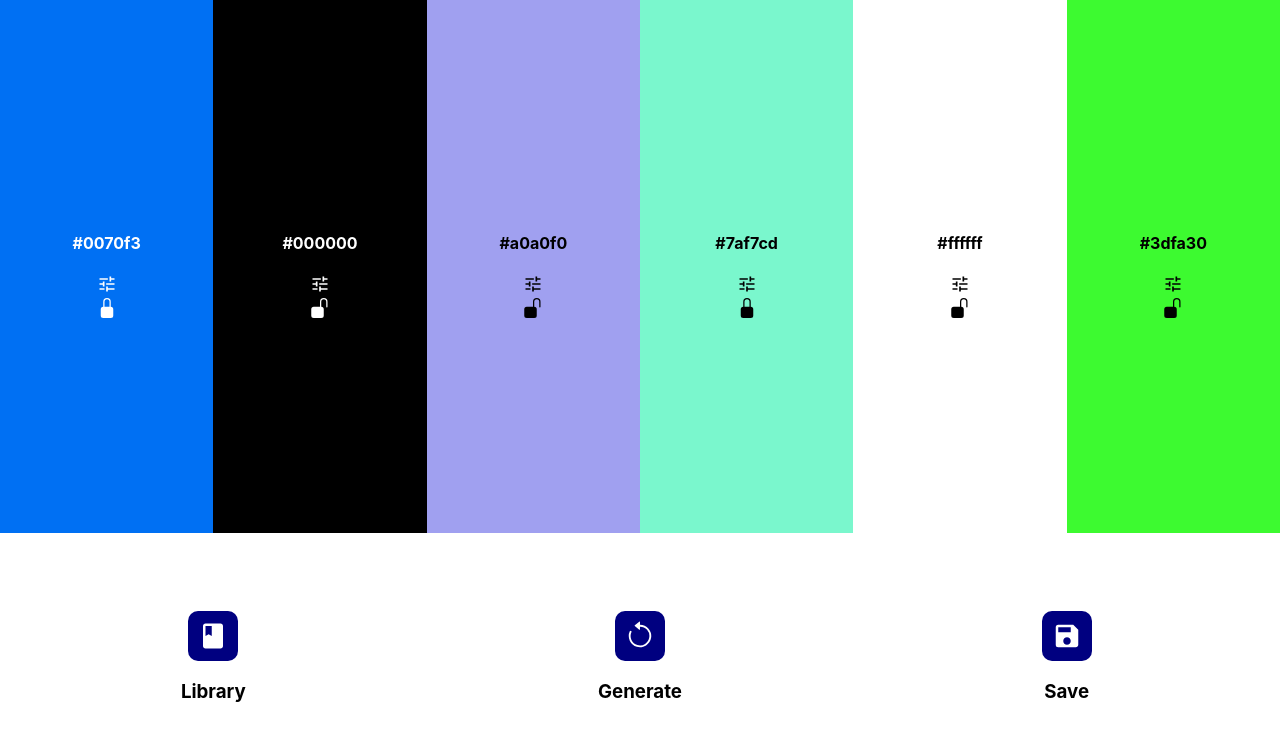
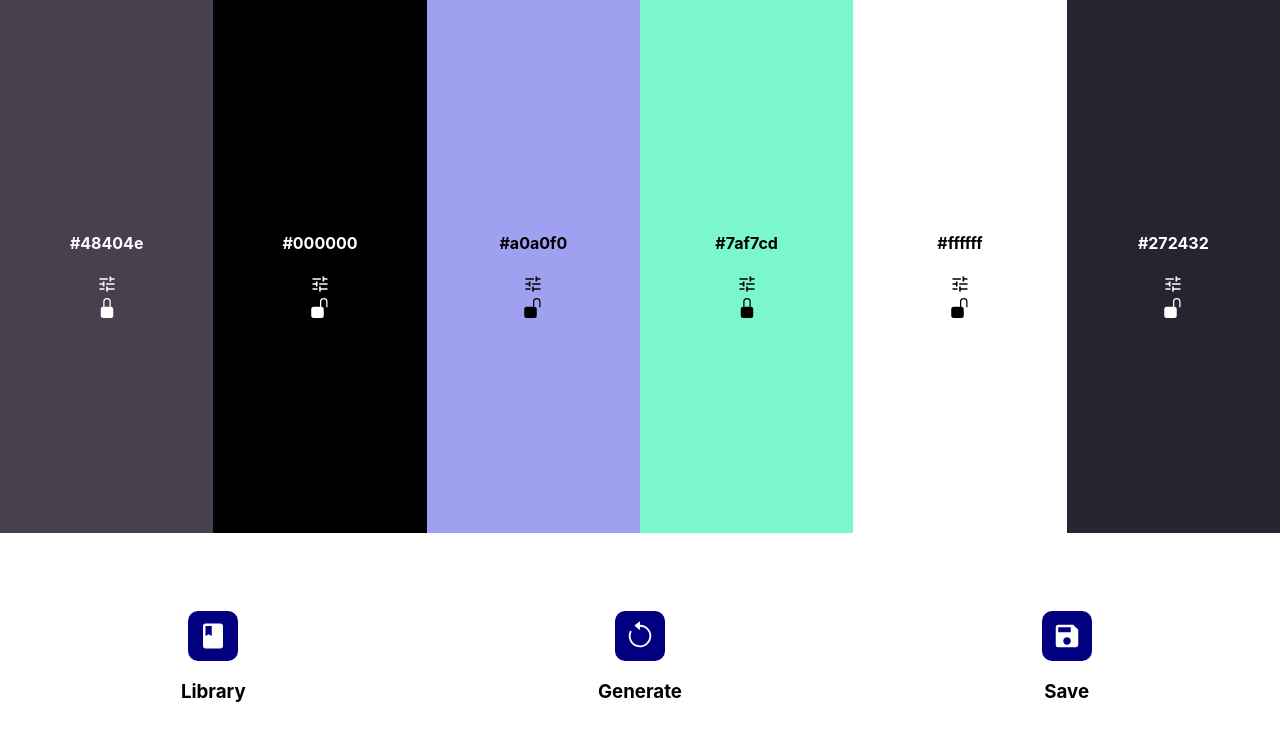
Before and after one commit to abdoashraf56/front-end-react-projects, a Next.js app: page /gencolor in a window 1280 px wide. Shown: the top 740 px of the page. Built offline with nearby package versions, Linux system fonts and the light colour scheme.

Commit message:
Generate and save colors functionality

```diff
--- a/components/ColorNode.js
+++ b/components/ColorNode.js
@@ -12,11 +12,11 @@ function ColorNode({ styles, color, lock }) {
 
     }
 
-    let colorCenter = 16777215 / 7
+    let colorCenter = 16777215 / 3
 
     let convert = color.color_text.replace("#", "0x")
 
-    let colorValue = parseInt(convert)
+    let colorValue = parseInt(convert, 16)
 
     let backColor = colorValue > colorCenter ? "black" : "white"
 
--- a/components/ColorPalette.js
+++ b/components/ColorPalette.js
@@ -5,7 +5,7 @@ function ColorPalette({ styles, colors, func }) {
     return (
         <div className={styles.color_palette_container}>
             {colors.map(color => {
-                return <ColorNode color={color} styles={styles} lock={func} />
+                return <ColorNode key={color.id} color={color} styles={styles} lock={func} />
             })}
         </div>
     );
--- a/components/Controller.js
+++ b/components/Controller.js
@@ -1,7 +1,7 @@
 
-function Controller({ styles, name, Icon, onClick }) {
+function Controller({ styles, name, Icon, click }) {
     let handleClick = () => {
-        onClick()
+        click()
     }
     return (
         <div className={styles.controller} onClick={handleClick}>
--- a/components/PaletteController.js
+++ b/components/PaletteController.js
@@ -2,26 +2,43 @@ import Controller from "./Controller";
 import { BsArrowCounterclockwise } from 'react-icons/bs'
 import { MdSave, MdBook } from 'react-icons/md'
 
-function PaletteController({ styles }) {
+function PaletteController({ styles, colors, update, save }) {
+
+    let generate_color = () => {
+        let random = Math.floor(Math.random() * 16777215)
+        let hex_value = random.toString(16)
+        return "#" + hex_value
+    }
+
+    let generate = () => {
+        for (const color of colors) {
+            if (!color.lock) {
+                let color_text = generate_color()
+                color.color_text = color_text
+            }
+        }
+        update(colors)
+    }
+
     return (
         <div className={styles.palette_controller_container}>
             <Controller
                 styles={styles}
                 name={"Library"}
                 Icon={MdBook}
-                onClick={""}
+                click={""}
             />
             <Controller
                 styles={styles}
                 name={"Generate"}
                 Icon={BsArrowCounterclockwise}
-                onClick={""}
+                click={generate}
             />
             <Controller
                 styles={styles}
                 name={"Save"}
                 Icon={MdSave}
-                onClick={""}
+                click={save}
             />
 
         </div>
--- a/pages/gencolor.js
+++ b/pages/gencolor.js
@@ -7,13 +7,26 @@ function gencolor(props) {
     let num = 6 //the number of generated colors
 
     let [colors, setColors] = useState([
-        { id: 0, color_text: '#0070f3', lock: true },
+        { id: 0, color_text: '#48404e', lock: true },
         { id: 1, color_text: '#000000', lock: false },
         { id: 2, color_text: '#a0a0f0', lock: false },
         { id: 3, color_text: '#7af7cd', lock: true },
         { id: 4, color_text: '#ffffff', lock: false },
-        { id: 5, color_text: '#3dfa30', lock: false }
+        { id: 5, color_text: '#272432', lock: false }
     ])
+
+    let [library, setLibrary] = useState([
+
+    ])
+
+
+    let save_to_library = () => {
+        let prev = library
+        if (!prev.includes(colors)) {
+            prev.push(colors)
+        }
+        setLibrary([...prev])
+    }
 
     let lock_or_not_color = (id) => {
         let prev = colors
@@ -23,10 +36,19 @@ function gencolor(props) {
         setColors([...prev])
     }
 
+    let update_color = (colors) => {
+        setColors([...colors])
+    }
+
     return (
         <div className={styles.container}>
             <ColorPalette styles={styles} colors={colors} func={lock_or_not_color} />
-            <PaletteController styles={styles} />
+            <PaletteController
+                styles={styles}
+                colors={colors}
+                update={update_color}
+                save={save_to_library}
+            />
         </div>
     );
 }
```
